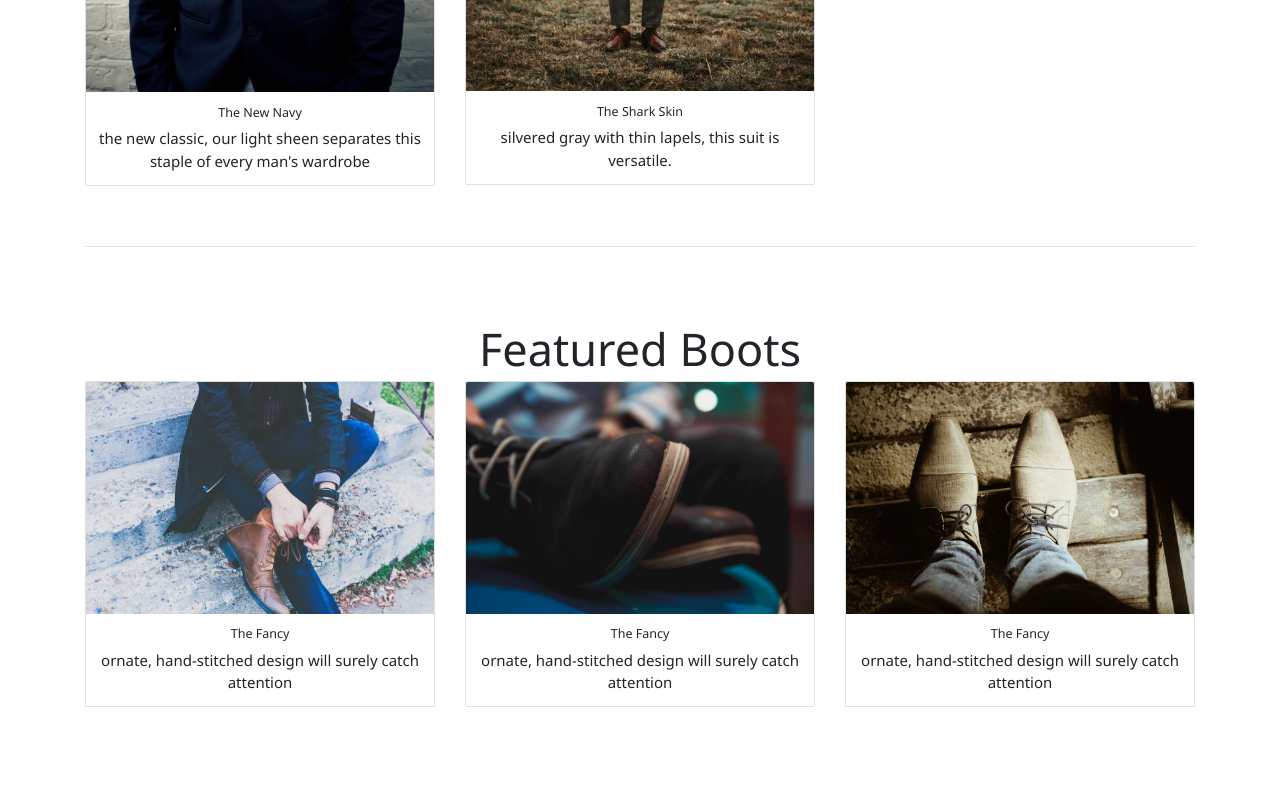
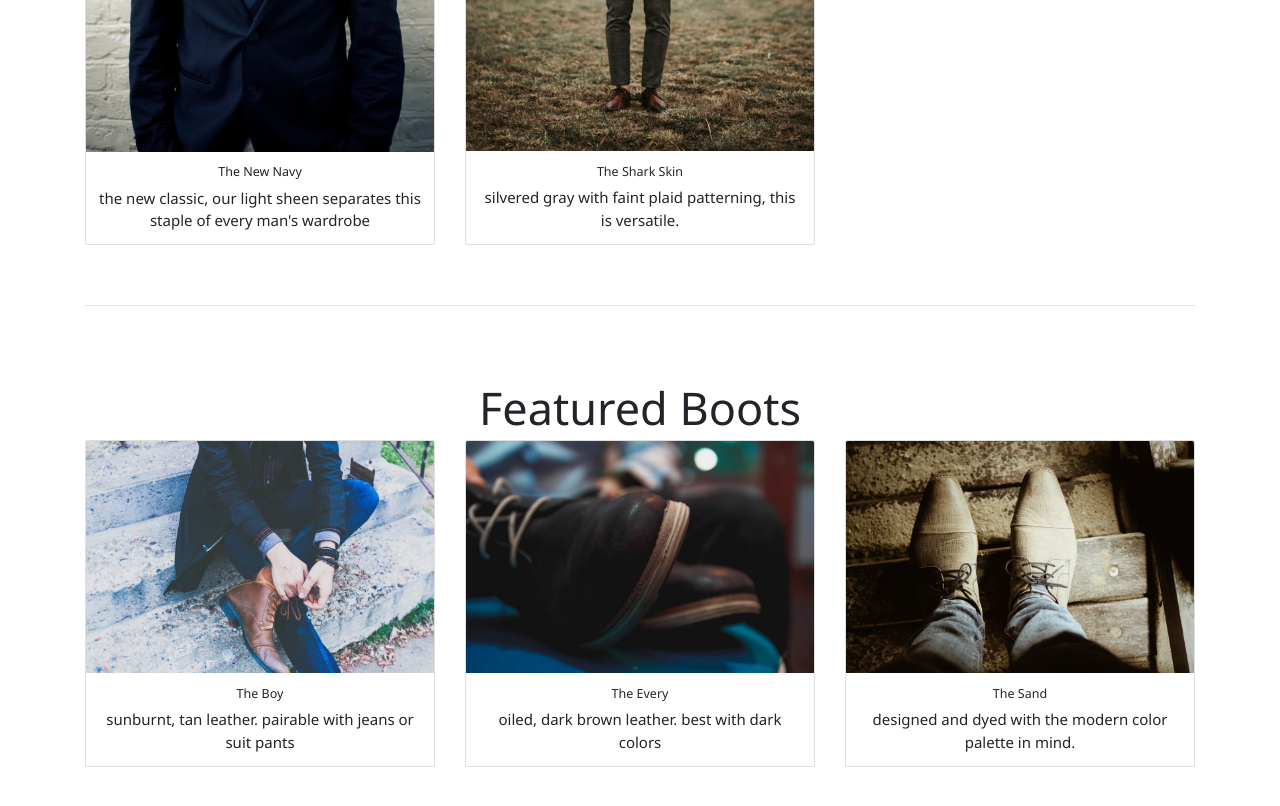
Before and after one commit to Sanjeev-Chadeesingh/suitedBooted, a website: page index.html in a window 1280 px wide. Shown: the part 1920-2726 px from the top of the page. Before the commit the page ends 2687 px from the top, so only its background shows below. Drawn offline with nearby package versions, Linux system fonts and the light colour scheme; a web font is replaced by a local one.

Commit message:
about section layout changed

```diff
--- a/index.html
+++ b/index.html
@@ -46,7 +46,7 @@
 
       <section class="section__about" id="about">
         <h1 class="display-3 text-center">Tailoring. Reimagined.</h1>
-        <div class="mt-5 d-flex flex-column justify-content-between align-items-between flex-md-row justify-content-center align-items-center">
+        <div class="mt-5 d-flex flex-column justify-content-between align-items-between flex-lg-row justify-content-center align-items-center">
           <div>
             <div class="m-2 card card-image text-center">
               <img src="img/tailor-image2.jpg" class="card-img-top" alt="tailor image">
@@ -60,14 +60,13 @@
             <div class="m-2 card card-copy p-5">
               <div class="card-header text-center">
                 <h2><span><i class="mr-3 icon-large fa fa-male" aria-hidden="true"></i>
-                </span>Your Virtual Tailor<span><i class="ml-3 icon-large fa fa-female" aria-hidden="true"></i>
-                </span</h2>
+                </span>Your Virtual Tailor</h2>
               </div>
               <ul class="list-group list-group-flush">
                 <li class="list-group-item"><span><i class="mr-3 fa fa-check" aria-hidden="true"></i></span>contacts you the day of your purchase, and gets you excited for the process</li>
                 <li class="list-group-item"><span><i class="mr-3 fa fa-check" aria-hidden="true"></i></span>contacts you the day your complementary, personalized measuring tape arrives</li>
                 <li class="list-group-item"><span><i class="mr-3 fa fa-check" aria-hidden="true"></i></span>walks you through the measurements you need to take</li>
-                <li class="list-group-item"><span><i class="mr-3 fa fa-check" aria-hidden="true"></i></span>remains available during the entire process, from the day you receive your tailor-tape to the day your tailored suit arrives</li>
+                <li class="list-group-item"><span><i class="mr-3 fa fa-check" aria-hidden="true"></i></span>remains a few clicks away during the entire process</li>
               </ul>
             </div>
           </div>
@@ -93,7 +92,7 @@
               <img src="img/suit-image3.jpg" class="card-img-top" alt="...">
               <div class="card-body">
                 <h5 class="card-title">The Shark Skin</h5>
-                <p class="card-text">silvered gray with thin lapels, this suit is versatile.</p>
+                <p class="card-text">silvered gray with faint plaid patterning, this is versatile.</p>
               </div>
             </div>
           </div>
@@ -118,8 +117,8 @@
             <div class="card">
               <img src="img/boots-4.jpg" class="card-img-top" alt="dress shoes">
               <div class="card-body">
-                <h5 class="card-title">The Fancy</h5>
-                <p class="card-text">ornate, hand-stitched design will surely catch attention</p>
+                <h5 class="card-title">The Boy</h5>
+                <p class="card-text">sunburnt, tan leather. pairable with jeans or suit pants</p>
               </div>
             </div>
           </div>
@@ -127,8 +126,8 @@
             <div class="card">
               <img src="img/boots-2.jpg" class="card-img-top" alt="dress shoes">
               <div class="card-body">
-                <h5 class="card-title">The Fancy</h5>
-                <p class="card-text">ornate, hand-stitched design will surely catch attention</p>
+                <h5 class="card-title">The Every</h5>
+                <p class="card-text">oiled, dark brown leather. best with dark colors</p>
               </div>
             </div>
           </div>
@@ -136,8 +135,8 @@
             <div class="card">
               <img src="img/boots-3.jpg" class="card-img-top" alt="dress shoes">
               <div class="card-body">
-                <h5 class="card-title">The Fancy</h5>
-                <p class="card-text">ornate, hand-stitched design will surely catch attention</p>
+                <h5 class="card-title">The Sand</h5>
+                <p class="card-text">designed and dyed with the modern color palette in mind.</p>
               </div>
             </div>
           </div>
```
